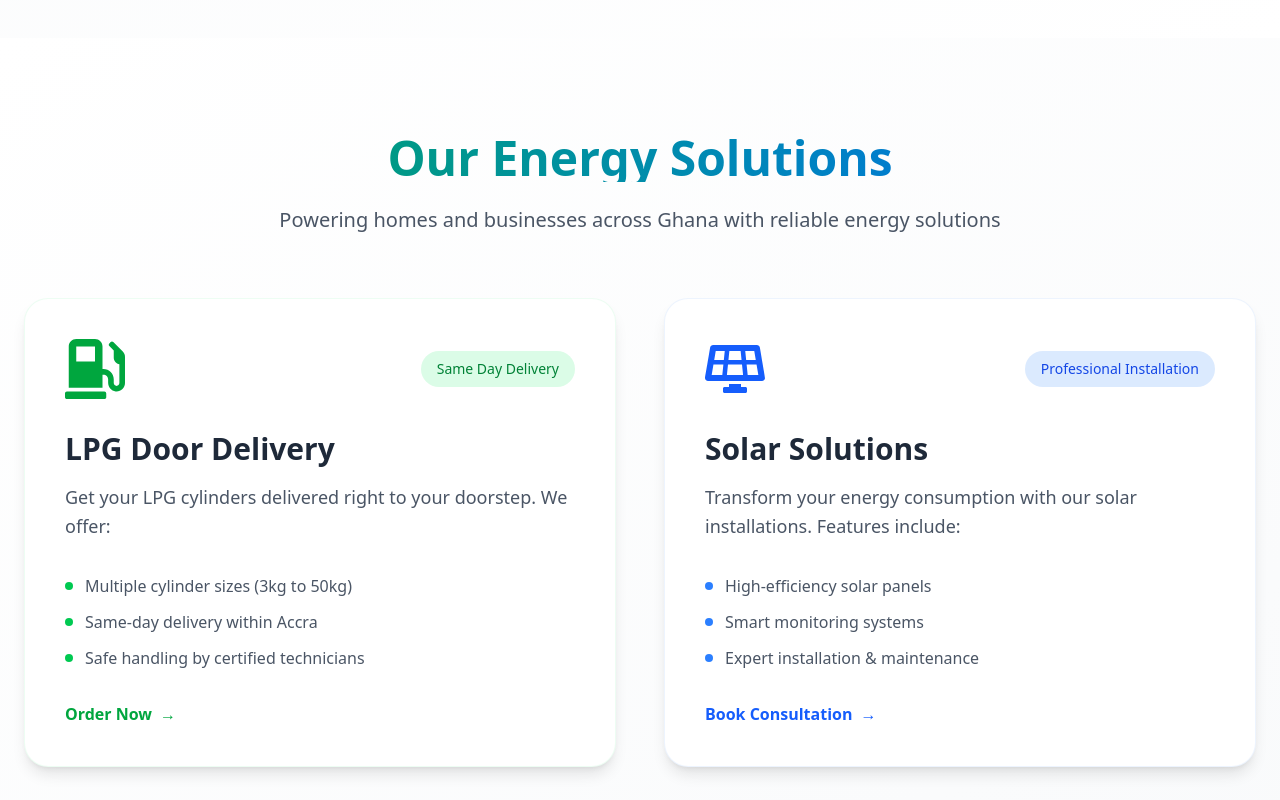
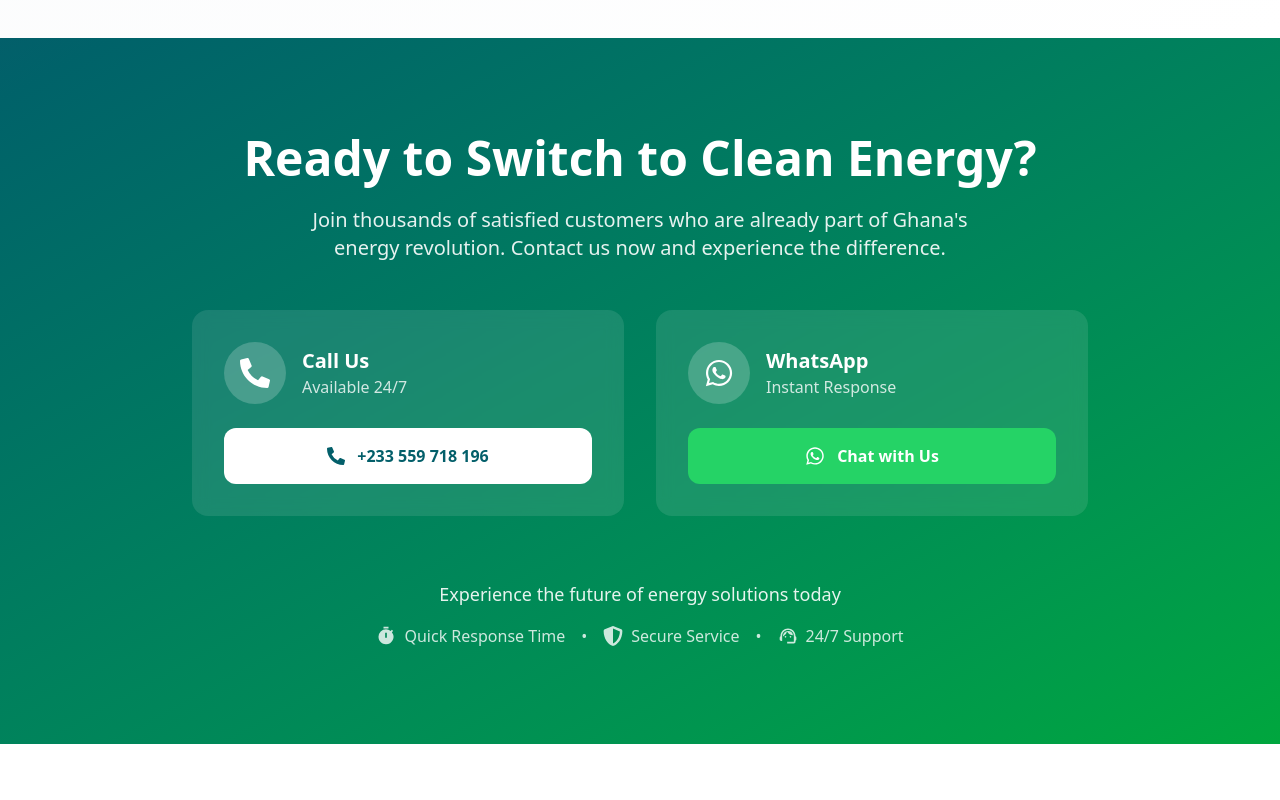
Before and after one commit to Jemmyflex/movehub, a React (Vite) app: page / in a window 1280 px wide. Shown: the part 1460-2260 px from the top of the page. After the commit the page ends 2204 px from the top, so only its background shows below. Built offline with nearby package versions, Linux system fonts and the light colour scheme.

Commit message:
newupdate2

```diff
--- a/src/pages/Home.jsx
+++ b/src/pages/Home.jsx
@@ -168,91 +168,6 @@ const Home = () => {
   </div>
 </section>
 
-      {/* Services Section */}
-<section className="py-24 px-6 bg-gradient-to-br from-white to-gray-50">
-  <div className="max-w-7xl mx-auto">
-    <div className="text-center mb-16">
-      <h2 className="text-5xl font-bold mb-6 bg-gradient-to-r from-green-600 to-blue-600 bg-clip-text text-transparent">
-        Our Energy Solutions
-      </h2>
-      <p className="text-xl text-gray-600 max-w-3xl mx-auto">
-        Powering homes and businesses across Ghana with reliable energy solutions
-      </p>
-    </div>
-
-    <div className="grid md:grid-cols-2 gap-12">
-      <div className="group bg-white p-10 rounded-3xl shadow-lg hover:shadow-2xl transition-all duration-500 transform hover:-translate-y-2 border border-green-100/50">
-        <div className="flex items-center justify-between mb-8">
-          <FaGasPump className="text-6xl text-green-600 transform group-hover:scale-110 transition-transform duration-500" />
-          <span className="px-4 py-2 bg-green-100 text-green-700 rounded-full text-sm font-medium">
-            Same Day Delivery
-          </span>
-        </div>
-        <h3 className="text-3xl font-bold mb-4 text-gray-800">LPG Door Delivery</h3>
-        <p className="text-gray-600 leading-relaxed mb-8 text-lg">
-          Get your LPG cylinders delivered right to your doorstep. We offer:
-        </p>
-        <ul className="space-y-3 mb-8 text-gray-600">
-          <li className="flex items-center gap-3">
-            <span className="w-2 h-2 bg-green-500 rounded-full"></span>
-            Multiple cylinder sizes (3kg to 50kg)
-          </li>
-          <li className="flex items-center gap-3">
-            <span className="w-2 h-2 bg-green-500 rounded-full"></span>
-            Same-day delivery within Accra
-          </li>
-          <li className="flex items-center gap-3">
-            <span className="w-2 h-2 bg-green-500 rounded-full"></span>
-            Safe handling by certified technicians
-          </li>
-        </ul>
-        <Link
-          to="/order-lpg"
-          className="inline-flex items-center gap-2 text-green-600 font-semibold group-hover:text-green-700 transition-colors duration-300"
-        >
-          Order Now
-          <span className="transform group-hover:translate-x-2 transition-transform duration-300">→</span>
-        </Link>
-      </div>
-
-      <div className="group bg-white p-10 rounded-3xl shadow-lg hover:shadow-2xl transition-all duration-500 transform hover:-translate-y-2 border border-blue-100/50">
-        <div className="flex items-center justify-between mb-8">
-          <FaSolarPanel className="text-6xl text-blue-600 transform group-hover:scale-110 transition-transform duration-500" />
-          <span className="px-4 py-2 bg-blue-100 text-blue-700 rounded-full text-sm font-medium">
-            Professional Installation
-          </span>
-        </div>
-        <h3 className="text-3xl font-bold mb-4 text-gray-800">Solar Solutions</h3>
-        <p className="text-gray-600 leading-relaxed mb-8 text-lg">
-          Transform your energy consumption with our solar installations. Features include:
-        </p>
-        {/* Solar card styles */}
-        <ul className="space-y-3 mb-8 text-gray-600">
-          <li className="flex items-center gap-3">
-            <span className="w-2 h-2 bg-blue-500 rounded-full"></span>
-            High-efficiency solar panels
-          </li>
-          <li className="flex items-center gap-3">
-            <span className="w-2 h-2 bg-blue-500 rounded-full"></span>
-            Smart monitoring systems
-          </li>
-          <li className="flex items-center gap-3">
-            <span className="w-2 h-2 bg-blue-500 rounded-full"></span>
-            Expert installation & maintenance
-          </li>
-        </ul>
-        <Link
-          to="/book-solar"
-          className="inline-flex items-center gap-2 text-blue-600 font-semibold group-hover:text-blue-700 transition-colors duration-300"
-        >
-          Book Consultation
-          <span className="transform group-hover:translate-x-2 transition-transform duration-300">→</span>
-        </Link>
-      </div>
-    </div>
-  </div>
-</section>
-
       {/* Contact Section */}
       <section className="py-24 px-6 bg-gradient-to-br from-[#035F6A] to-green-600 text-white">
         <div className="max-w-4xl mx-auto">
```
